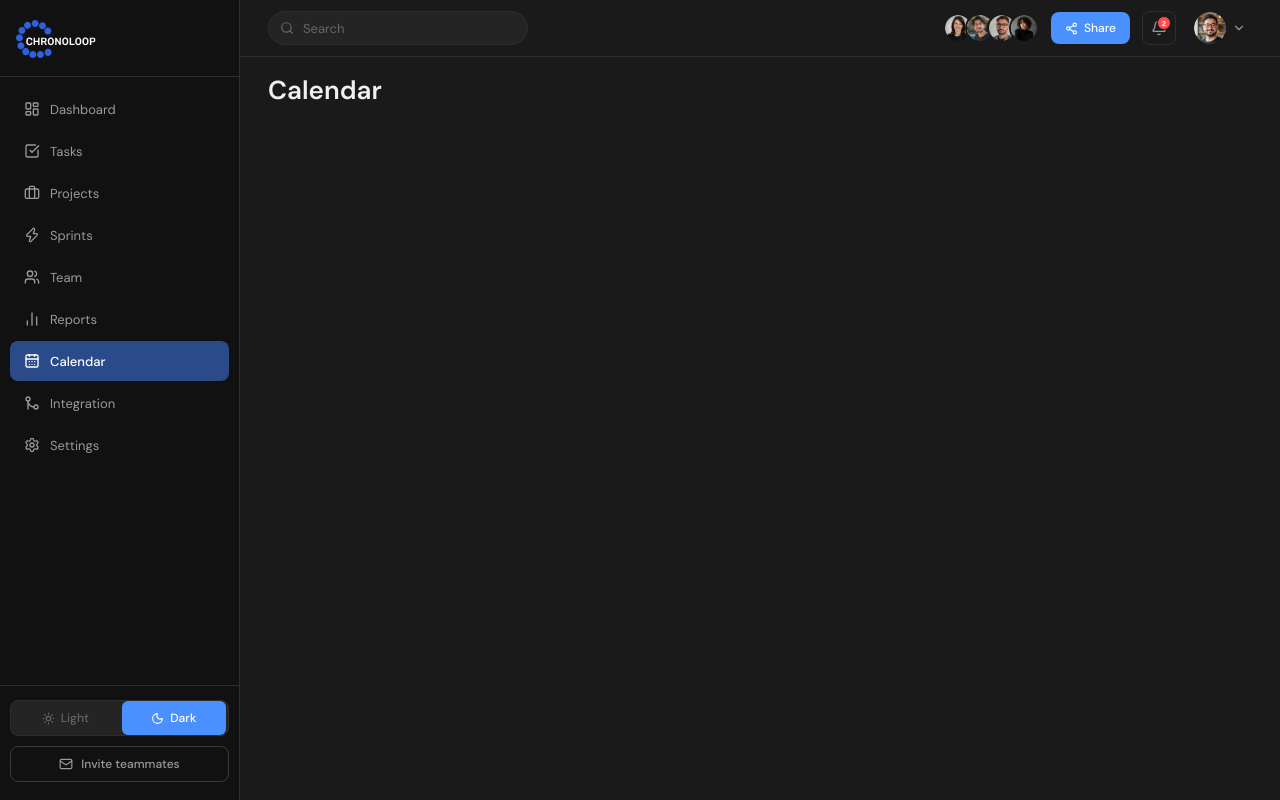
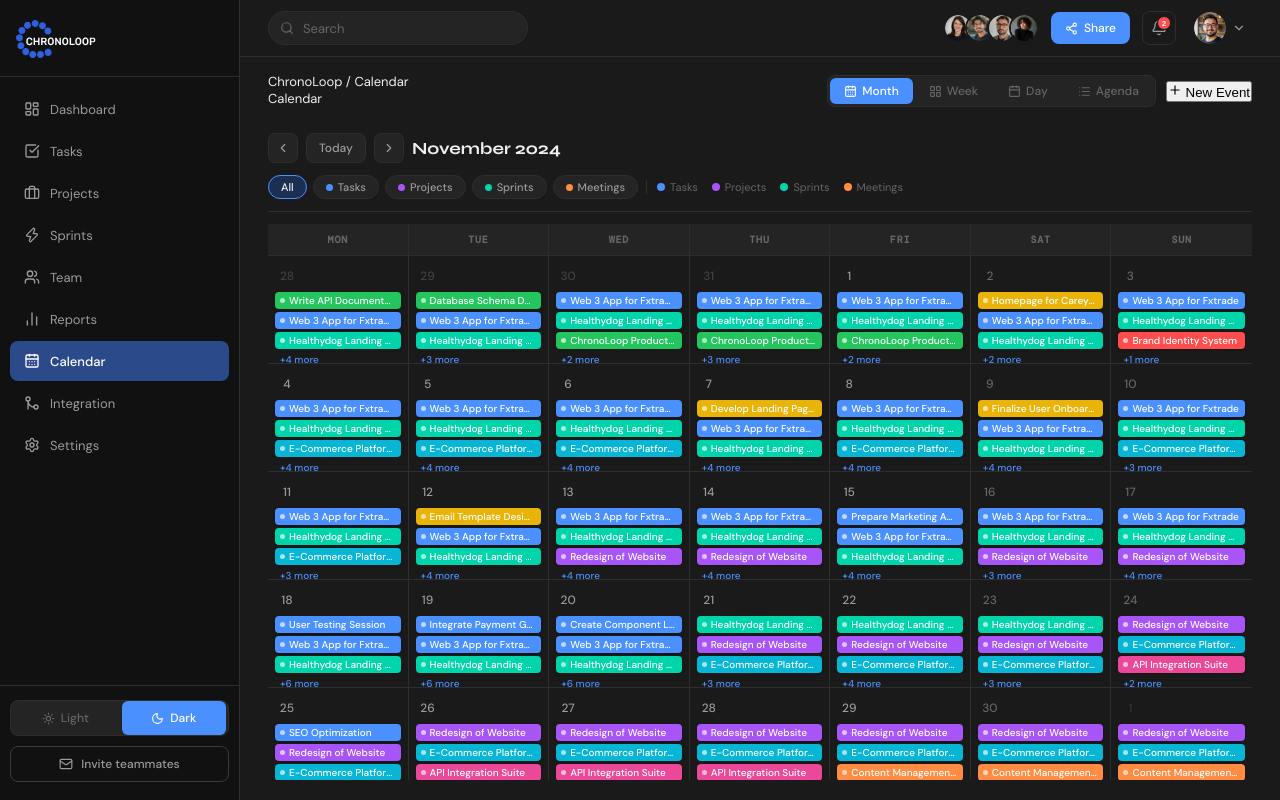
Before and after one commit to Jdbdesign/CHRONOLOOP-frontend, a React (Vite) app: page /calendar in a window 1280 px wide. Built offline with nearby package versions, Linux system fonts and the light colour scheme; a web font is replaced by a local one.

Commit message:
feat: assemble CalendarPage with all views, popup, and modal

```diff
--- a/src/components/calendar/modals/NewEventModal.tsx
+++ b/src/components/calendar/modals/NewEventModal.tsx
@@ -63,7 +63,7 @@ export function NewEventModal({ open, onClose, onSave }: Props) {
   }
 
   return (
-    <Modal open={open} onClose={handleClose} title="New Calendar Event" subtitle="Schedule a task, meeting, sprint, or project milestone">
+    <Modal open={open} onOpenChange={(isOpen) => { if (!isOpen) handleClose() }} title="New Calendar Event" subtitle="Schedule a task, meeting, sprint, or project milestone">
       <NewEventForm key={session} onSubmit={onSave} onCancel={handleClose} showToast={showToast} />
     </Modal>
   )
--- a/src/lib/calendarHelpers.ts
+++ b/src/lib/calendarHelpers.ts
@@ -1,4 +1,4 @@
-import { parse, format, addMonths, addDays, startOfMonth, endOfMonth } from 'date-fns'
+import { parse, addMonths, addDays, startOfMonth, endOfMonth } from 'date-fns'
 import type { CalendarEvent, CalendarEventType, CalendarFilter, CalendarView } from '../types/calendar'
 import type { Task } from '../types/task'
 import type { Project } from '../types/project'
--- a/src/pages/CalendarPage.tsx
+++ b/src/pages/CalendarPage.tsx
@@ -1,3 +1,187 @@
+import { useState, useMemo, useCallback } from 'react'
+import * as Popover from '@radix-ui/react-popover'
+import { useNavigate } from 'react-router-dom'
+import { useCalendarStore } from '../store/calendarStore'
+import { useTasksStore } from '../store/tasksStore'
+import { useProjectsStore } from '../store/projectsStore'
+import { useSprintsStore } from '../store/sprintsStore'
+import { useToastStore } from '../store/toastStore'
+import { getCalendarEvents, calPeriodTitle } from '../lib/calendarHelpers'
+import { CAL_MEETINGS } from '../data/mockCalendarMeetings'
+import type { CalendarEventType, NewCalendarEventInput } from '../types/calendar'
+import { CalendarPageHeader } from '../components/calendar/CalendarPageHeader'
+import { CalendarSubHeader } from '../components/calendar/CalendarSubHeader'
+import { CalendarAgendaBar } from '../components/calendar/CalendarAgendaBar'
+import { CalMonthView } from '../components/calendar/CalMonthView'
+import { CalWeekView } from '../components/calendar/CalWeekView'
+import { CalDayView } from '../components/calendar/CalDayView'
+import { CalAgendaView } from '../components/calendar/CalAgendaView'
+import { CalEventPopup } from '../components/calendar/CalEventPopup'
+import { NewEventModal } from '../components/calendar/modals/NewEventModal'
+
 export function CalendarPage() {
-  return <h1>Calendar</h1>
+  const navigate = useNavigate()
+  const showToast = useToastStore((s) => s.showToast)
+
+  // Calendar store
+  const view = useCalendarStore((s) => s.view)
+  const currentDate = useCalendarStore((s) => s.currentDate)
+  const filter = useCalendarStore((s) => s.filter)
+  const userEvents = useCalendarStore((s) => s.userEvents)
+  const setView = useCalendarStore((s) => s.setView)
+  const setFilter = useCalendarStore((s) => s.setFilter)
+  const calNavigate = useCalendarStore((s) => s.navigate)
+  const goToday = useCalendarStore((s) => s.goToday)
+  const setCurrentDate = useCalendarStore((s) => s.setCurrentDate)
+  const addUserEvent = useCalendarStore((s) => s.addUserEvent)
+
+  // Domain stores
+  const tasks = useTasksStore((s) => s.tasks)
+  const projects = useProjectsStore((s) => s.projects)
+  const sprints = useSprintsStore((s) => s.sprints)
+
+  // Local UI state
+  const [isModalOpen, setIsModalOpen] = useState(false)
+  const [popupEventId, setPopupEventId] = useState<string | null>(null)
+  const [rangeStart, setRangeStart] = useState('')
+  const [rangeEnd, setRangeEnd] = useState('')
+
+  // Compute events
+  const events = useMemo(
+    () => getCalendarEvents(tasks, projects, sprints, CAL_MEETINGS, userEvents, filter),
+    [tasks, projects, sprints, userEvents, filter],
+  )
+
+  const popupEvent = useMemo(
+    () => events.find((e) => e.id === popupEventId) || null,
+    [events, popupEventId],
+  )
+
+  const periodTitle = calPeriodTitle(view, currentDate)
+
+  // Handlers
+  const handleDayClick = useCallback(
+    (isoDate: string) => {
+      setCurrentDate(new Date(isoDate + 'T00:00:00'))
+      setView('day')
+    },
+    [setCurrentDate, setView],
+  )
+
+  const handleEventClick = useCallback((evId: string) => {
+    setPopupEventId(evId)
+  }, [])
+
+  const handlePopupClose = useCallback(() => {
+    setPopupEventId(null)
+  }, [])
+
+  const handlePopupNavigate = useCallback(
+    (type: CalendarEventType) => {
+      if (type === 'task') navigate('/tasks')
+      else if (type === 'project') navigate('/projects')
+      else if (type === 'sprint') navigate('/sprints')
+    },
+    [navigate],
+  )
+
+  const handleSaveEvent = useCallback(
+    (input: NewCalendarEventInput) => {
+      addUserEvent(input)
+      setCurrentDate(new Date(input.date + 'T00:00:00'))
+      setIsModalOpen(false)
+      showToast('Event added to calendar!', 'success', 2500)
+    },
+    [addUserEvent, setCurrentDate, showToast],
+  )
+
+  const handleResetRange = useCallback(() => {
+    setRangeStart('')
+    setRangeEnd('')
+  }, [])
+
+  // Render view
+  const renderView = () => {
+    switch (view) {
+      case 'month':
+        return (
+          <CalMonthView
+            events={events}
+            currentDate={currentDate}
+            onDayClick={handleDayClick}
+            onEventClick={handleEventClick}
+          />
+        )
+      case 'week':
+        return (
+          <CalWeekView events={events} currentDate={currentDate} onEventClick={handleEventClick} />
+        )
+      case 'day':
+        return (
+          <CalDayView events={events} currentDate={currentDate} onEventClick={handleEventClick} />
+        )
+      case 'agenda':
+        return (
+          <CalAgendaView
+            events={events}
+            currentDate={currentDate}
+            rangeStart={rangeStart}
+            rangeEnd={rangeEnd}
+            onEventClick={handleEventClick}
+            onNewEvent={() => setIsModalOpen(true)}
+          />
+        )
+    }
+  }
+
+  return (
+    <div style={{ display: 'flex', flexDirection: 'column', gap: 0, overflow: 'hidden', height: '100%' }}>
+      <CalendarPageHeader view={view} onViewChange={setView} onNewEvent={() => setIsModalOpen(true)} />
+      <CalendarSubHeader
+        periodTitle={periodTitle}
+        filter={filter}
+        onNavigate={calNavigate}
+        onToday={goToday}
+        onFilterChange={setFilter}
+      />
+      <CalendarAgendaBar
+        visible={view === 'agenda'}
+        rangeStart={rangeStart}
+        rangeEnd={rangeEnd}
+        onRangeStartChange={setRangeStart}
+        onRangeEndChange={setRangeEnd}
+        onReset={handleResetRange}
+      />
+
+      <Popover.Root open={!!popupEvent} onOpenChange={(open) => { if (!open) handlePopupClose() }}>
+        <Popover.Anchor style={{ position: 'absolute', top: 0, left: 0 }} />
+        <div style={{ flex: 1, overflow: 'hidden', display: 'flex', flexDirection: 'column', minHeight: 0, paddingTop: 12 }}>
+          {renderView()}
+        </div>
+        {popupEvent && (
+          <Popover.Portal>
+            <Popover.Content
+              side="right"
+              sideOffset={10}
+              collisionPadding={10}
+              avoidCollisions
+              style={{ zIndex: 450 }}
+            >
+              <CalEventPopup
+                event={popupEvent}
+                onClose={handlePopupClose}
+                onNavigate={handlePopupNavigate}
+              />
+            </Popover.Content>
+          </Popover.Portal>
+        )}
+      </Popover.Root>
+
+      <NewEventModal
+        open={isModalOpen}
+        onClose={() => setIsModalOpen(false)}
+        onSave={handleSaveEvent}
+      />
+    </div>
+  )
 }
```
